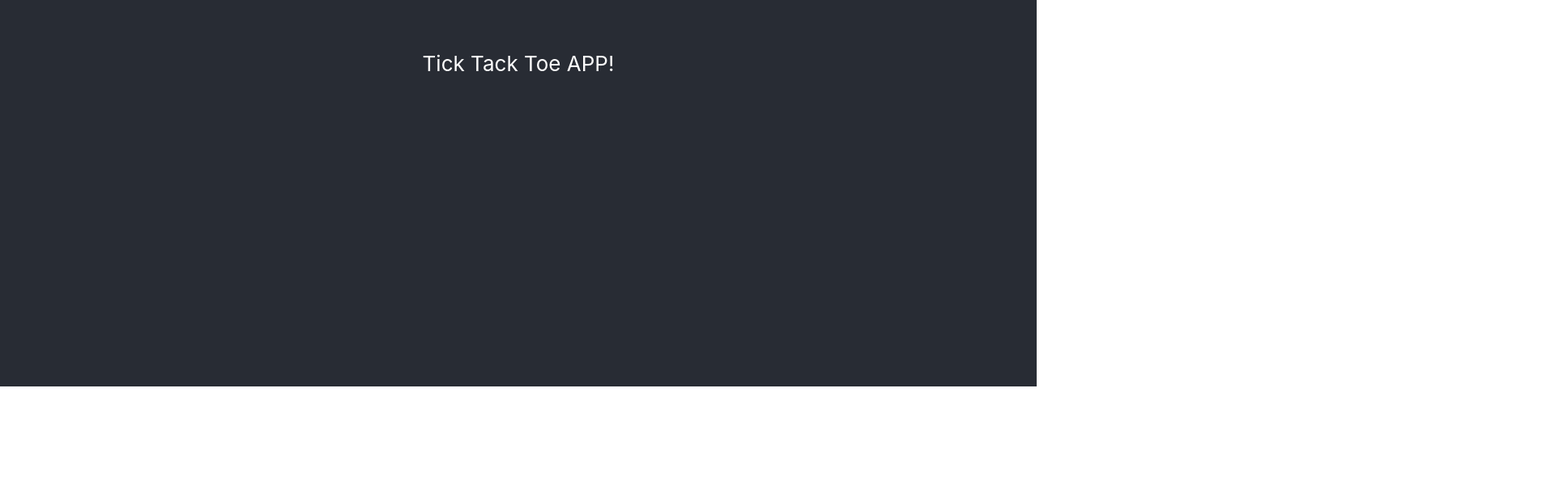
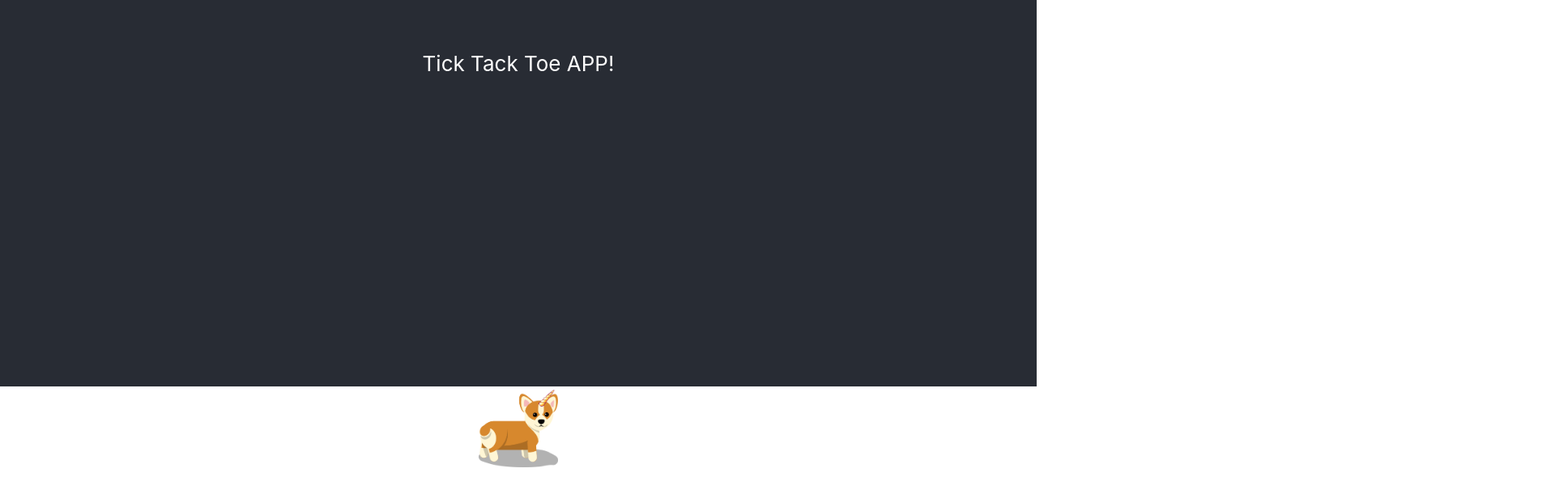
Before and after one commit to SaraIrving/Unicorn-Tic-Tac-Toe, a React (Create React App) app: page / in a window 1280 px wide. Shown: the part 322-938 px from the top of the page at 81% size, 1920 px wide, since content can reach past the window. After the commit the page ends 904 px from the top, so only its background shows below. Built offline with nearby package versions, Linux system fonts and the light colour scheme.

Commit message:
set up basic styling to size the player icons

```diff
--- a/src/App.css
+++ b/src/App.css
@@ -36,3 +36,8 @@
     transform: rotate(360deg);
   }
 }
+
+.playerIcon {
+  max-width: 100px;
+  max-height: 100px;
+}
```
